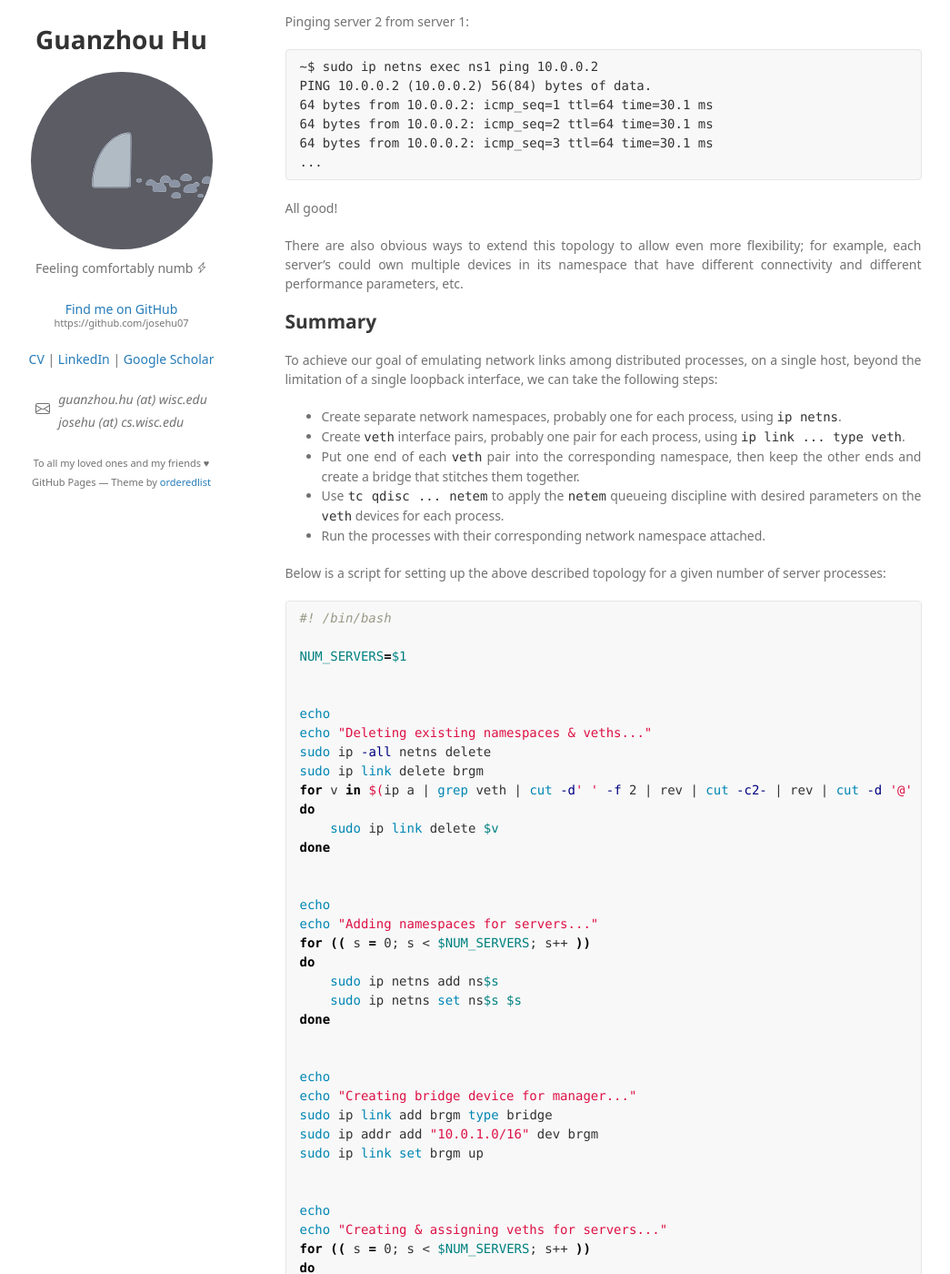
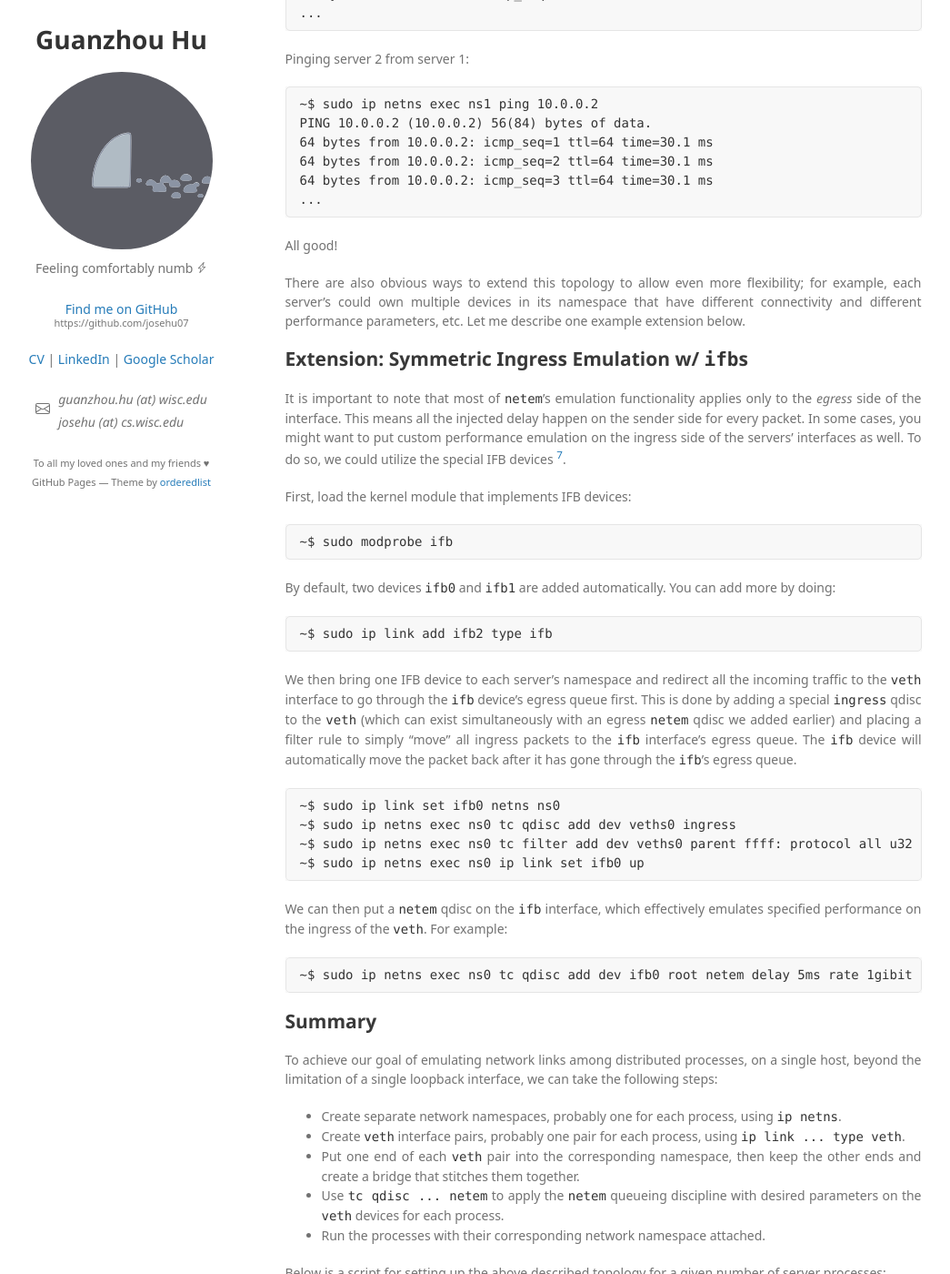
Before and after one commit to josehu07/josehu07.github.io, a Jekyll site: the page built from _posts/2023-10-28-emulating-network-env.md, in a window 1280 px wide and 1400 px high, scrolled down 3980 px. Shown: the whole window at 91% size, without its empty margins (119-1164 px from the left). Built offline with Jekyll 4.4.1, drawn with Linux system fonts in a browser that asks for light colours; some web fonts are replaced; formulas are drawn with MathJax 3; a script that is not in the unit is left out; comment, search, counter and statistics services are not loaded; some of the changed text lies outside the part shown.

Commit message:
update network emulation setup post

````diff
--- a/_posts/2023-10-28-emulating-network-env.md
+++ b/_posts/2023-10-28-emulating-network-env.md
@@ -8,6 +8,8 @@ enable_math: "enable"
 ---
 
 Recently, I need to benchmark a lightweight distributed system codebase on a single host for my current research project. I want to have control over the network performance parameters (including delay, jitter distribution, rate, loss, etc.) and test a wide range of parameter values; meanwhile, I want to avoid pure software-based simulation. Thus, I opt in for using kernel-supported network emulation. In this post, I document what I tried and what finally worked.
+
+This post assumes latest Linux kernel version and is tested on v6.5.7.
 
 ## Problem Setting
 
@@ -161,7 +163,38 @@ PING 10.0.0.2 (10.0.0.2) 56(84) bytes of data.
 
 All good!
 
-There are also obvious ways to extend this topology to allow even more flexibility; for example, each server's could own multiple devices in its namespace that have different connectivity and different performance parameters, etc.
+There are also obvious ways to extend this topology to allow even more flexibility; for example, each server's could own multiple devices in its namespace that have different connectivity and different performance parameters, etc. Let me describe one example extension below.
+
+## Extension: Symmetric Ingress Emulation w/ `ifb`s
+
+It is important to note that most of `netem`'s emulation functionality applies only to the *egress* side of the interface. This means all the injected delay happen on the sender side for every packet. In some cases, you might want to put custom performance emulation on the ingress side of the servers' interfaces as well. To do so, we could utilize the special IFB devices [^7].
+
+First, load the kernel module that implements IFB devices:
+
+```
+~$ sudo modprobe ifb
+```
+
+By default, two devices `ifb0` and `ifb1` are added automatically. You can add more by doing:
+
+```
+~$ sudo ip link add ifb2 type ifb
+```
+
+We then bring one IFB device to each server's namespace and redirect all the incoming traffic to the `veth` interface to go through the `ifb` device's egress queue first. This is done by adding a special `ingress` qdisc to the `veth` (which can exist simultaneously with an egress `netem` qdisc we added earlier) and placing a filter rule to simply "move" all ingress packets to the `ifb` interface's egress queue. The `ifb` device will automatically move the packet back after it has gone through the `ifb`'s egress queue.
+
+```
+~$ sudo ip link set ifb0 netns ns0
+~$ sudo ip netns exec ns0 tc qdisc add dev veths0 ingress
+~$ sudo ip netns exec ns0 tc filter add dev veths0 parent ffff: protocol all u32 match u32 0 0 flowid 1:1 action mirred egress redirect dev ifb0
+~$ sudo ip netns exec ns0 ip link set ifb0 up
+```
+
+We can then put a `netem` qdisc on the `ifb` interface, which effectively emulates specified performance on the ingress of the `veth`. For example:
+
+```
+~$ sudo ip netns exec ns0 tc qdisc add dev ifb0 root netem delay 5ms rate 1gibit
+```
 
 ## Summary
 
@@ -201,6 +234,16 @@ done
 
 
 echo
+echo "Loading ifb module & creating ifb devices..."
+sudo rmmod ifb
+sudo modprobe ifb  # by default, add ifb0 & ifb1 automatically
+for (( s = 2; s < $NUM_SERVERS; s++ ))
+do
+    sudo ip link add ifb$s type ifb
+done
+
+
+echo
 echo "Creating bridge device for manager..."
 sudo ip link add brgm type bridge
 sudo ip addr add "10.0.1.0/16" dev brgm
@@ -217,6 +260,17 @@ do
     sudo ip link set veths$s netns ns$s
     sudo ip netns exec ns$s ip addr add "10.0.0.$s/16" dev veths$s
     sudo ip netns exec ns$s ip link set veths$s up
+done
+
+
+echo
+echo "Redirecting veth ingress to ifb..."
+for (( s = 0; s < $NUM_SERVERS; s++ ))
+do
+    sudo ip link set ifb$s netns ns$s
+    sudo ip netns exec ns$s tc qdisc add dev veths$s ingress
+    sudo ip netns exec ns$s tc filter add dev veths$s parent ffff: protocol all u32 match u32 0 0 flowid 1:1 action mirred egress redirect dev ifb$s
+    sudo ip netns exec ns$s ip link set ifb$s up
 done
 
 
@@ -246,3 +300,4 @@ done
 [^4]: [https://tldp.org/LDP/nag/node72.html](https://tldp.org/LDP/nag/node72.html)
 [^5]: [https://man7.org/linux/man-pages/man8/ip-link.8.html](https://man7.org/linux/man-pages/man8/ip-link.8.html)
 [^6]: [https://man7.org/linux/man-pages/man8/ip-netns.8.html](https://man7.org/linux/man-pages/man8/ip-netns.8.html)
+[^7]: [http://linux-ip.net/gl/tc-filters/tc-filters-node3.html](http://linux-ip.net/gl/tc-filters/tc-filters-node3.html)
````
Also changed, not shown: _posts/2021-01-02-linux-kernel-build-debug.md (+2 -1 lines).
